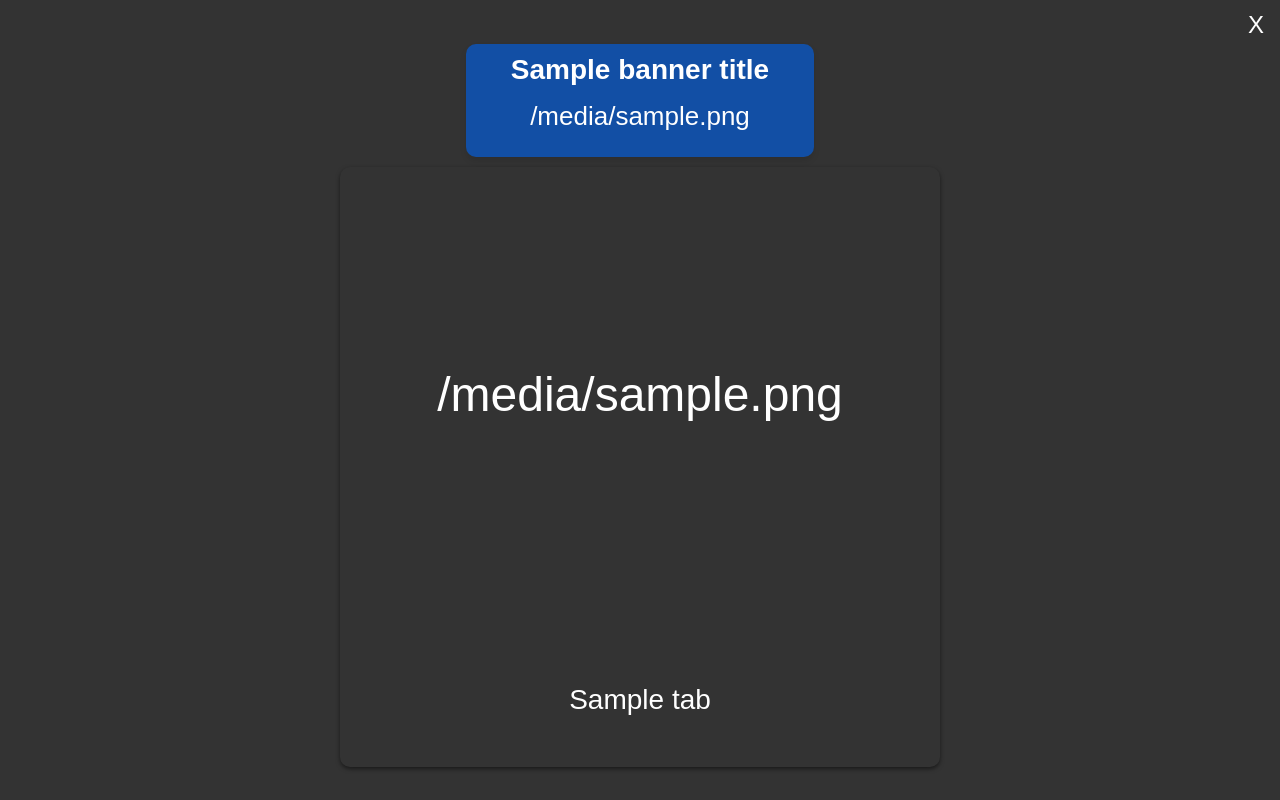
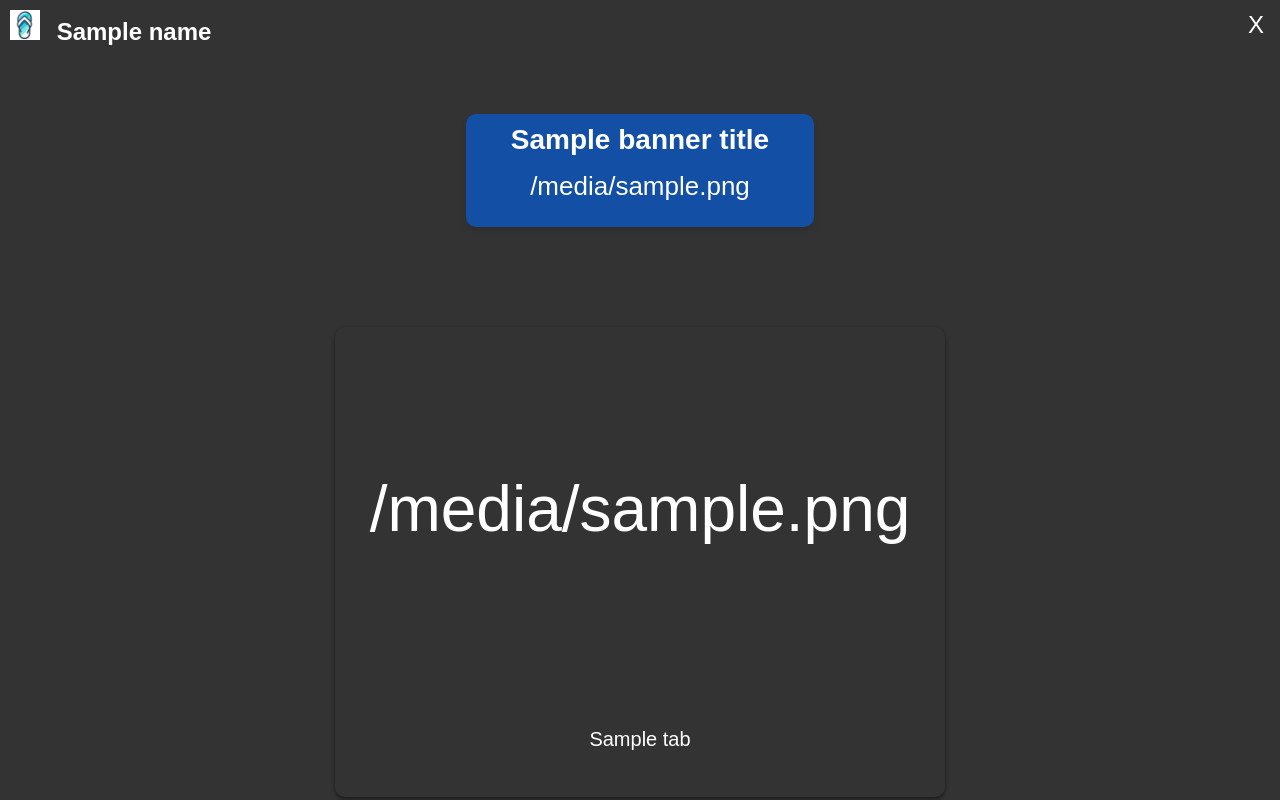
Before and after one commit to mullinmax/flip-flop, a Flask app: template src/templates/index.html in a window 1280 px wide. Run offline with Flask 3, Linux system fonts and the light colour scheme; the template is opened without the code that fills it: most values are stand-ins (such as "Sample title", 1, 10 or a date in 2020).

Commit message:
posisbly ready for 1.0

```diff
--- a/src/app.py
+++ b/src/app.py
@@ -84,6 +84,7 @@ def index():
     return render_template(
         "index.html",
         name=config.get("FLIP_FLOP_NAME"),
+        host=config.get("FLIP_FLOP_HOST"),
         banner_title=config.get("FLIP_FLOP_BANNER_TITLE"),
         banner_body=config.get("FLIP_FLOP_BANNER_BODY"),
         tabs=tabs,
--- a/src/static/css/index.css
+++ b/src/static/css/index.css
@@ -44,7 +44,7 @@ body {
 #grid-container {
     display: grid;
     grid-template-columns: repeat(auto-fit, minmax(120px, 1fr));
-    gap: 10px;
+    gap: 20px;
     width: 100%;
     max-width: 600px;
     justify-items: center;
@@ -66,16 +66,17 @@ body {
     background-color: var(--menu-bg-color);
     border-radius: var(--button-border-radius);
     transition: background-color 0.3s;
-    aspect-ratio: 1 / 1;
+    aspect-ratio: 4 / 3;
     box-shadow: var(--tab-box-shadow);
     transition: background-color 0.3s, box-shadow 0.3s;
+    padding: 5px;
 }
 
 .tab-text-container {
-    font-size: calc(20px + 1vmin);
+    font-size: calc(15px + 1vmin);
     overflow: hidden;
     text-overflow: ellipsis;
-    white-space: nowrap;
+    /* white-space: nowrap; */
 }
 
 .tab-image-container, .tab-icon {
@@ -84,7 +85,7 @@ body {
     display: flex; /* Use flexbox for centering */
     align-items: center; /* Center vertically */
     justify-content: center; /* Center horizontally */
-    margin-bottom: 5px;
+    /* margin-bottom: 5px; */
 }
 
 .tab img {
@@ -94,7 +95,7 @@ body {
 }
 
 .tab-icon {
-    font-size: 3em; /* Adjust the size of emoji icons */
+    font-size: 4em; /* Adjust the size of emoji icons */
     line-height: 1; /* Ensures the emoji icons are aligned properly */
 }
 
@@ -120,6 +121,23 @@ body {
 .tab.active {
     background-color: var(--tab-active-bg-color);
     font-weight: bold;
+}
+
+.menu-title {
+    position: absolute;
+    top: 10px;
+    left: 10px;
+    background-color: transparent;
+    border: none;
+    font-size: 24px;
+    color: var(--text-color);
+    font-weight: bold;
+    cursor: pointer;
+}
+.menu-title img {
+    width: 30px; /* Adjust as needed */
+    height: 30px; /* Adjust as needed */
+    margin-right: 10px;
 }
 
 #menu-toggle {
@@ -184,8 +202,9 @@ body {
     border-radius: 10px;
     margin: 10px 0;
     text-align: center;
+    margin-top: 100px;
+    margin-bottom: 100px;
 }
-
 .banner-title {
     font-size: calc(20px + 1vmin);
     font-weight: bold;
--- a/src/static/js/index.js
+++ b/src/static/js/index.js
@@ -33,3 +33,21 @@ resetInactivityTimer();
 ['touchstart', 'mousemove', 'scroll', 'click', 'mousedown'].forEach(eventType => {
     document.addEventListener(eventType, resetInactivityTimer);
 });
+
+
+function adjustTextSize() {
+    const tabs = document.querySelectorAll('.tab-text-container span');
+
+    tabs.forEach(tab => {
+        let fontSize = 20; // Start with a max font size
+        tab.style.fontSize = fontSize + 'px';
+
+        while (tab.scrollWidth > tab.offsetWidth) {
+            fontSize--;
+            tab.style.fontSize = fontSize + 'px';
+        }
+    });
+}
+
+window.onload = adjustTextSize;
+window.onresize = adjustTextSize; // Adjust text size on window resize
--- a/src/templates/index.html
+++ b/src/templates/index.html
@@ -10,6 +10,10 @@
 <body>
     <div id="menu-toggle" onclick="toggleMenu()">☰</div>
     <div id="tab-container">
+        <div class="menu-title" onclick="location.href='{{ host }}'">
+            <img src="{{ url_for('static', filename='img/flip_flop_favicon.png') }}" alt="App Favicon">
+            <span>{{ name }}</span>
+        </div>
         {% if banner_title %}
             <div id="banner" class="banner">
                 <span class="banner-title">{{ banner_title }}</span>
```
Also changed, not shown: src/config.py (+17 -6 lines), README.md.
